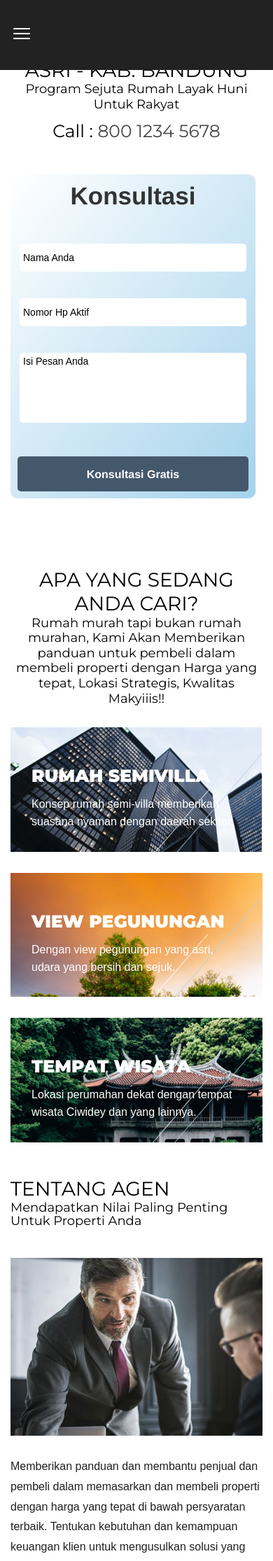
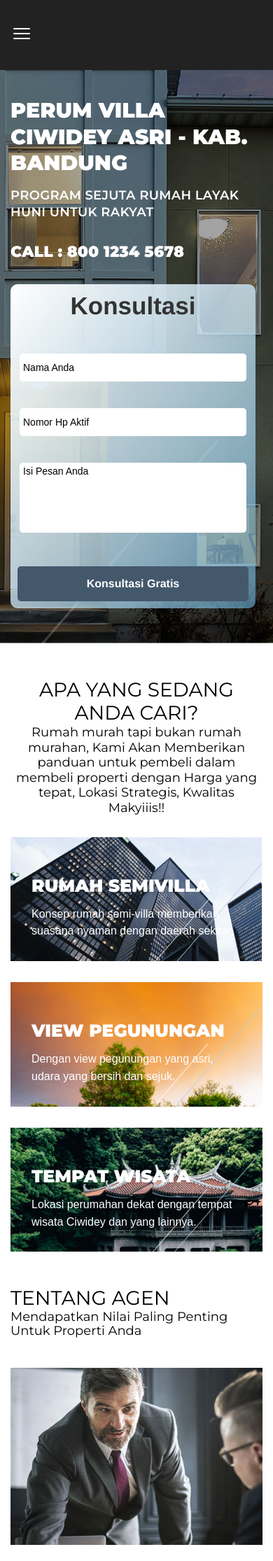
Before and after one commit to daffadevhosting/templaterealestate, a Jekyll site: the page built from index.html, in a window 390 px wide. Shown: the top 2230 px of the page at 70% size. Built offline with Jekyll 4.4.1, drawn with Linux system fonts in a browser that asks for light colours; some web fonts are replaced; the list of posts is cut into pages by our own code.

Commit message:
Update style.css

```diff
--- a/public/bootstrap/css/style.css
+++ b/public/bootstrap/css/style.css
@@ -1924,13 +1924,13 @@
 }
 .section-header-style-2 .section-desc{
 }
-.hero-section{
+.konsultasi-section{
     position:relative;
     overflow:hidden;
     padding:0;
     text-align:center
 }
-.hero-section .section-deco{
+.konsultasi-section .section-deco{
     background-size:cover;
     background-position:center center;
     background-repeat:no-repeat;
@@ -1943,43 +1943,43 @@
     -ms-transform:translateY(-50%);
     transform:translateY(-50%)
 }
-.hero-section .section-deco:before{
+.konsultasi-section .section-deco:before{
     content:'';
     display:block;
     padding-top:42.56%
 }
-.hero-section .section-inner{
+.konsultasi-section .section-inner{
     position:relative;
     z-index:1;
     display:table;
     width:100%
 }
-.hero-section .section-body{
+.konsultasi-section .section-body{
     display:table-cell;
     vertical-align:middle;
     padding:64px 0
 }
-.hero-section .section-thumbnail{
+.konsultasi-section .section-thumbnail{
     margin:0 0 24px
 }
-.hero-section .section-header{
+.konsultasi-section .section-header{
     display:block;
     margin:0 auto;
     max-width:800px
 }
-.hero-section .section-desc,.hero-section .section-title{
+.konsultasi-section .section-desc,.konsultasi-section .section-title{
     color:#fff
 }
-.hero-section .section-title{
+.konsultasi-section .section-title{
     font-weight:400;
     line-height:1
 }
-.hero-section .section-desc{
+.konsultasi-section .section-desc{
     font-size:22px;
     margin-top:40px;
     letter-spacing:0.02em
 }
-.hero-section .action-links{
+.konsultasi-section .action-links{
     color:#fff;
     font-weight:900;
     font-size:12px;
@@ -1989,57 +1989,57 @@
     padding:0;
     margin:40px 0 0 -4px
 }
-.hero-section .action-links li{
+.konsultasi-section .action-links li{
     display:inline-block;
     padding-left:4px
 }
-.hero-section .action-links li:after{
+.konsultasi-section .action-links li:after{
     content:'/';
     margin-left:8px
 }
-.hero-section .action-links li:last-child:after{
+.konsultasi-section .action-links li:last-child:after{
     display:none
 }
-.hero-section .action-links a{
+.konsultasi-section .action-links a{
     color:inherit;
     text-decoration:underline;
     -webkit-transition:all 240ms;
     -o-transition:all 240ms;
     transition:all 240ms
 }
-.hero-section .action-links a:focus,.hero-section .action-links a:hover{
+.konsultasi-section .action-links a:focus,.konsultasi-section .action-links a:hover{
     opacity:0.75
 }
 @media (max-width:767px){
-    .hero-section .section-title{
+    .konsultasi-section .section-title{
         font-size:32px;
         font-weight:700
     }
-    .hero-section .section-desc{
+    .konsultasi-section .section-desc{
         font-size:16px
     }
 }
 @media (min-width:768px){
-    .hero-section .section-title{
+    .konsultasi-section .section-title{
         font-size:64px;
         line-height:0.96875
     }
 }
 @media (min-width:991px){
-    .hero-section .section-inner{
+    .konsultasi-section .section-inner{
         height:640px
     }
-    .hero-section .section-body{
+    .konsultasi-section .section-body{
         padding-top:100px
     }
 }
 @media (min-width:1200px){
-    .hero-section .section-body{
+    .konsultasi-section .section-body{
         padding-top:215px
     }
 }
 @media (min-width:1600px){
-    .hero-section .section-inner{
+    .konsultasi-section .section-inner{
         height:927px
     }
 }
@@ -2644,26 +2644,26 @@
 }
 
 /*======================== Banner ========================*/
-.section.hero-section {
+.section.konsultasi-section {
     padding: 0;
 }
 .main-header-container:after {
     display: none;
 }
 
-.hero-section .section-header {
+.konsultasi-section .section-header {
     width: 50%;
     float: left;
     text-align: left;
     padding-top: 39px;
 }
 
-.hero-section .section-form {
+.konsultasi-section .section-form {
     width: 37.5%;
     float: right;
 }
 
-.hero-section .section-header .section-title {
+.konsultasi-section .section-header .section-title {
     font-size: 5.6rem;
     font-weight: 900;
     text-transform: uppercase;
@@ -2671,7 +2671,7 @@
     letter-spacing: 0;
 }
 
-.hero-section .section-desc p {
+.konsultasi-section .section-desc p {
     font-weight: 600;
     font-size: 26px;
     text-transform: uppercase;
@@ -2679,7 +2679,7 @@
     line-height: 1.35;
 }
 
-.hero-section .section-desc h4 {
+.konsultasi-section .section-desc h4 {
     font-size: 30px;
     font-weight: 900;
     text-transform: uppercase;
@@ -2687,12 +2687,12 @@
 	color:#fff
 }
 
-.hero-section .section-desc {
+.konsultasi-section .section-desc {
     margin-top: 5.3rem;
     max-width: 40rem;
 }
 
-.hero-section form.wpcf7-form {
+.konsultasi-section form.wpcf7-form {
     background: -moz-linear-gradient(322deg, rgba(255,255,255,1) 0%, rgba(107,182,224,0.61) 100%); /* ff3.6+ */
     background: -webkit-gradient(linear, left top, right bottom, color-stop(0%, rgba(255,255,255,1)), color-stop(100%, rgba(107,182,224,0.61))); /* safari4+,chrome */
     background: -webkit-linear-gradient(322deg, rgba(255,255,255,1) 0%, rgba(107,182,224,0.61) 100%); /* safari5.1+,chrome10+ */
@@ -2705,20 +2705,20 @@
     padding: 4.25rem 5.2rem;
     border-radius: 8px;
 }
-.hero-section .section-desc h4 a {
+.konsultasi-section .section-desc h4 a {
     color: #ffffff;
 }
 
-.hero-section form.wpcf7-form h5 {
+.konsultasi-section form.wpcf7-form h5 {
     font-size: 22px;
     font-weight: 600;
     color: #000000;
     margin-bottom: 2.8rem;
 }
 
-.hero-section form.wpcf7-form input,
-.hero-section form.wpcf7-form select,
-.hero-section form.wpcf7-form textarea {
+.konsultasi-section form.wpcf7-form input,
+.konsultasi-section form.wpcf7-form select,
+.konsultasi-section form.wpcf7-form textarea {
     font-size: 1.4rem;
     color: #000000;
     width: 100%;
@@ -2729,30 +2729,30 @@
     border-radius: 5px;
 }
 
-.hero-section form.wpcf7-form label {
+.konsultasi-section form.wpcf7-form label {
     width: 100%;
     vertical-align: top;
     margin-bottom: 2.1rem;
 }
 
-.hero-section form.wpcf7-form textarea {
+.konsultasi-section form.wpcf7-form textarea {
     height: 100px;
     padding: 12px 20px 12px;
     resize: none;
 }
 
-.hero-section form.wpcf7-form select {/* for Firefox */
+.konsultasi-section form.wpcf7-form select {/* for Firefox */
     -moz-appearance: none;    /* for Chrome */
     -webkit-appearance: none;
     background: url(../images/icon-select.png) #fff;
     background-repeat: no-repeat;
     background-position: 94% center;
 }
-.hero-section form.wpcf7-form p {
+.konsultasi-section form.wpcf7-form p {
     margin: 0;
 }
 
-.hero-section form.wpcf7-form input.wpcf7-submit {
+.konsultasi-section form.wpcf7-form input.wpcf7-submit {
     height: 47px;
     background-color: #44586c;
     color: #ffffff;
@@ -2765,17 +2765,17 @@
     outline: none;
     text-align: center;
 }
-.hero-section form.wpcf7-form  span.wpcf7-not-valid-tip {
+.konsultasi-section form.wpcf7-form  span.wpcf7-not-valid-tip {
     display: none;
 }
-.hero-section form.wpcf7-form input.wpcf7-not-valid {
+.konsultasi-section form.wpcf7-form input.wpcf7-not-valid {
     -webkit-box-shadow: 0px 0px 0px 1px rgba(255,0,0,1);
     -moz-box-shadow: 0px 0px 0px 1px rgba(255,0,0,1);
     box-shadow: 0px 0px 0px 1px rgba(255,0,0,1);
 }
-/*.hero-section form.wpcf7-form div.wpcf7-validation-errors,
-.hero-section form.wpcf7-form div.wpcf7-acceptance-missing,
-.hero-section form.wpcf7-form div.wpcf7-response-output {
+/*.konsultasi-section form.wpcf7-form div.wpcf7-validation-errors,
+.konsultasi-section form.wpcf7-form div.wpcf7-acceptance-missing,
+.konsultasi-section form.wpcf7-form div.wpcf7-response-output {
     border: none;
     position: absolute;
     margin: 0;
@@ -3378,17 +3378,17 @@
 .section-subtitle{ margin-top: 50px;text-align: center; }
 }
 @media only screen and (max-width: 1199px) {
-	.hero-section .section-inner {
+	.konsultasi-section .section-inner {
 		height: 800px;
 	}
-	.hero-section .section-body {
+	.konsultasi-section .section-body {
 		padding: 150px 0 40px;
 	}
-	.hero-section .section-header .section-title{
+	.konsultasi-section .section-header .section-title{
 		    font-size: 4rem;
 	}
-	.hero-section form.wpcf7-form{padding:20px 15px}
-	.hero-section form.wpcf7-form input.wpcf7-submit{
+	.konsultasi-section form.wpcf7-form{padding:20px 15px}
+	.konsultasi-section form.wpcf7-form input.wpcf7-submit{
 		font-size:1.4rem
 	}
 	.properties-section .properties-post-entry-col{
@@ -3492,21 +3492,21 @@
 	}
 
 
-	.hero-section .section-header .section-title {
+	.konsultasi-section .section-header .section-title {
 		font-size: 3rem;
 	}
-	.hero-section .section-desc {
+	.konsultasi-section .section-desc {
 		margin-top: 15px;
 	}
-	.hero-section .section-desc p{    font-size: 1.8rem;}
-	.hero-section .section-desc h4{font-size:2.2rem}
-	.hero-section .section-header{width:100%;float:none}
-	.hero-section .section-form {
+	.konsultasi-section .section-desc p{    font-size: 1.8rem;}
+	.konsultasi-section .section-desc h4{font-size:2.2rem}
+	.konsultasi-section .section-header{width:100%;float:none}
+	.konsultasi-section .section-form {
 		width: 100%;
 		float: none;
 		margin-top: 30px;
 	}
-	.hero-section form.wpcf7-form{
+	.konsultasi-section form.wpcf7-form{
 		max-width:100%
 	}
 	.section{
@@ -3600,7 +3600,7 @@
 	.main-header-container{
 		height:104px
 	}
-	.hero-section .section-body {
+	.konsultasi-section .section-body {
 		padding: 100px 0 50px;
 	}
 }
```
